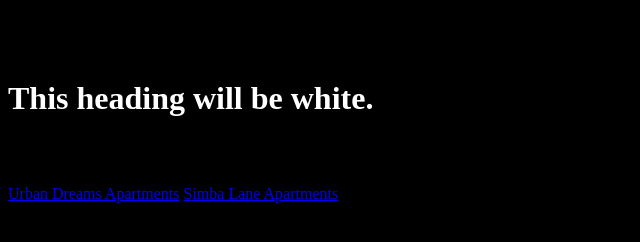
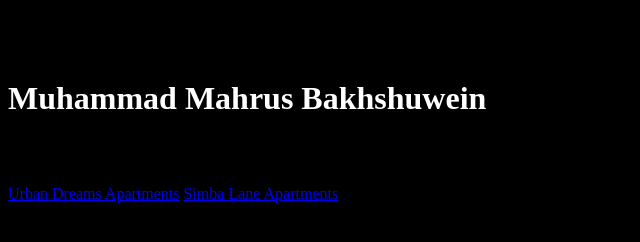
Before and after one commit to MMASB10/my-personal-website, a plain HTML site: page index.html in a window 1280 px wide. Shown: the whole page, without its empty margins (0-640 px from the left). Drawn offline with Linux system fonts and the light colour scheme.

Commit message:
text change

```diff
--- a/index.html
+++ b/index.html
@@ -6,7 +6,7 @@
 </head>
 <body>
     <h1>Muhammad Mahrus Bakhshuwein</h1>
-    <h1 style="color: white;">This heading will be white.</h1>
+    <h1 style="color: white;">Muhammad Mahrus Bakhshuwein</h1>
     <script src="script.js"></script>
     <a href="https://urbandreamsapartments.co.ke/">Urban Dreams Apartments</a>
 
```
